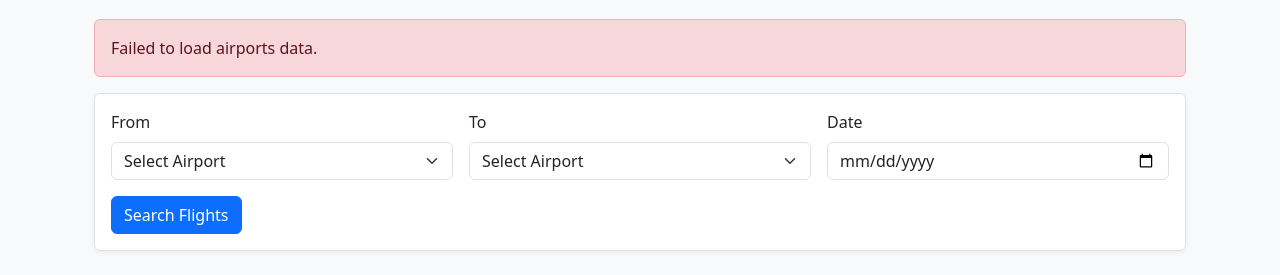
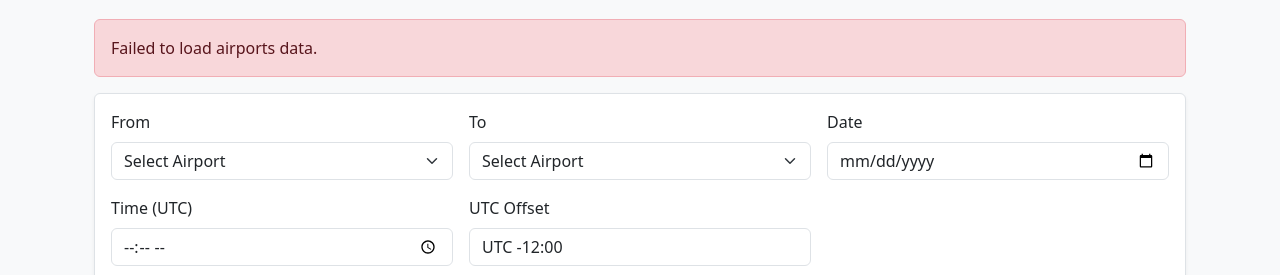
Before and after one commit to Mohammad-Radwan/Airline, an ASP.NET Core app: page /FlightSchedules in a window 1280 px wide. Shown: the part 206-481 px from the top of the page. Run offline with ASP.NET Core 8, Linux system fonts and the light colour scheme; style sheets or scripts are compiled from the project's sources.

Commit message:
✨ feat(Models/FlightSchedulesModel, Pages/FlightSchedules): Implement flight schedule retrieval
✨ feat(Models/AssignableObjects): Add FlightScheduleContainerObject

Refactor: Update SQL queries and parameters for flight schedule retrieval

```diff
--- a/WebApplication1/WebApplication1/Pages/FlightSchedules.cshtml
+++ b/WebApplication1/WebApplication1/Pages/FlightSchedules.cshtml
@@ -89,9 +89,65 @@
                     <label class="form-label">Date</label>
                     <input type="date" class="form-control" id="flightDate" name="date" required>
                 </div>
+
+                <div class="col-md-4">
+                    <label class="form-label">Time (UTC)</label>
+                    <input type="time" class="form-control" id="flightTime" name="time" required>
+                </div>
+
+                <div class="col-md-4">
+                    <label class="form-label">UTC Offset</label>
+                    <select class="form-control" id="utcOffset" name="utcOffset" required>
+                        <option value="-12:00">UTC -12:00</option>
+                        <option value="-11:00">UTC -11:00</option>
+                        <option value="-10:00">UTC -10:00</option>
+                        <option value="-09:00">UTC -09:00</option>
+                        <option value="-08:00">UTC -08:00</option>
+                        <option value="-07:00">UTC -07:00</option>
+                        <option value="-06:00">UTC -06:00</option>
+                        <option value="-05:00">UTC -05:00</option>
+                        <option value="-04:00">UTC -04:00</option>
+                        <option value="-03:00">UTC -03:00</option>
+                        <option value="-02:00">UTC -02:00</option>
+                        <option value="-01:00">UTC -01:00</option>
+                        <option value="00:00">UTC ±00:00</option> <!-- Default is UTC -->
+                        <option value="01:00">UTC +01:00</option>
+                        <option value="02:00">UTC +02:00</option>
+                        <option value="03:00">UTC +03:00</option>
+                        <option value="04:00">UTC +04:00</option>
+                        <option value="05:00">UTC +05:00</option>
+                        <option value="06:00">UTC +06:00</option>
+                        <option value="07:00">UTC +07:00</option>
+                        <option value="08:00">UTC +08:00</option>
+                        <option value="09:00">UTC +09:00</option>
+                        <option value="10:00">UTC +10:00</option>
+                        <option value="11:00">UTC +11:00</option>
+                        <option value="12:00">UTC +12:00</option>
+                    </select>
+                </div>
+
                 <div class="col-12">
-                    <button type="submit" class="btn btn-primary">Search Flights</button>
+                    <button type="submit" class="btn btn-primary" onclick="searchFlights()">Search Flights</button>
                 </div>
+                <script>
+                    function searchFlights() {
+                        const fromAirport = document.getElementById('fromAirport').value;
+                        const toAirport = document.getElementById('toAirport').value;
+                        const flightDate = document.getElementById('flightDate').value;
+                        const flightTime = document.getElementById('flightTime').value;
+                        const utcOffset = document.getElementById('utcOffset').value;
+
+                        fetch(`/FlightSchedules?handler=FlightSchedules&fromAirport=${fromAirport}&toAirport=${toAirport}&flightDate=${flightDate}&flightTime=${flightTime}&utcOffset=${utcOffset}`)
+                            .then(response => response.json())
+                            .then(data => {
+                                // Handle the response data
+                                console.log(data);
+                            })
+                            .catch(error => {
+                                console.error('Error fetching flight schedules:', error);
+                            });
+                    }
+                </script>
             </form>
         </div>
     </div>
--- a/WebApplication1/WebApplication1/Pages/FlightSchedules.cshtml.cs
+++ b/WebApplication1/WebApplication1/Pages/FlightSchedules.cshtml.cs
@@ -2,6 +2,7 @@
 using Microsoft.AspNetCore.Mvc.RazorPages;
 using WebApplication1.Models;
 using System.Collections.Generic;
+using Microsoft.Identity.Client.Region;
 
 namespace WebApplication1.Pages
 {
@@ -34,17 +35,20 @@
             }
         }
 
-        // public IActionResult OnGetFlightSchedules(string fromAirport, string toAirport, DateTimeOffset date)
-        // {
-        //     try
-        //     {
-        //         var schedules = _flightSchedulesModel.GetFlightSchedules(fromAirport, toAirport, date);
-        //         return new JsonResult(schedules);
-        //     }
-        //     catch
-        //     {
-        //         return new JsonResult(new { error = "Failed to fetch flight schedules" });
-        //     }
-        // }
+        public IActionResult OnGetFlightSchedules(string fromAirport, string toAirport, DateOnly flightDate , TimeOnly flightTime , TimeSpan utcOffset)
+        {
+            try
+            {
+                var schedules = _flightSchedulesModel.GetFlightSchedules(
+                    fromAirport, toAirport,
+                    new DateTimeOffset(flightDate.Year, flightDate.Month, flightDate.Day, flightTime.Hour, flightTime.Minute, flightTime.Second, utcOffset)
+                    );
+                return new JsonResult(schedules);
+            }
+            catch
+            {
+                return new JsonResult(new { error = "Failed to fetch flight schedules" });
+            }
+        }
     }
 }
```
Also changed, not shown: WebApplication1/WebApplication1/Models/AssignableObjects.cs (+12 -0 lines), WebApplication1/WebApplication1/Models/FlightSchedulesModel.cs (+61 -23 lines).
